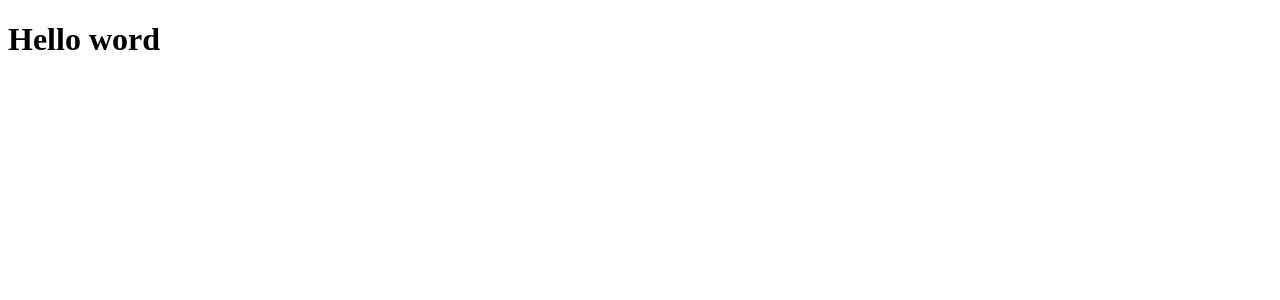
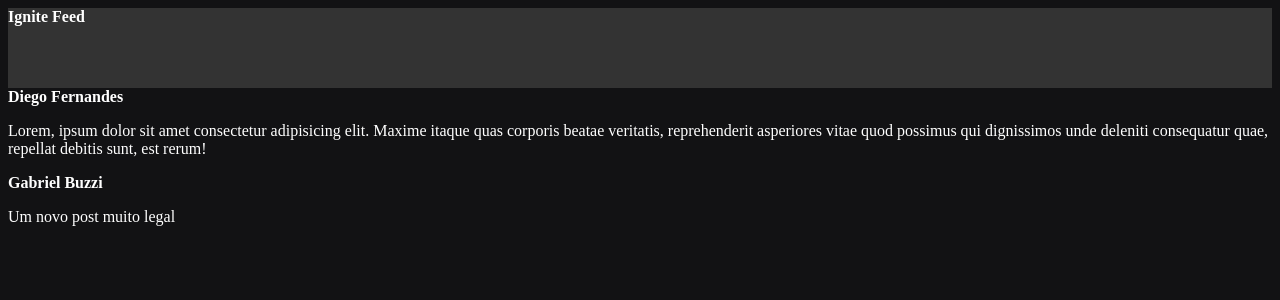
Before and after one commit to GilvaniaMoreira/ignite_feed, a React (Vite) app: page / in a window 1280 px wide. Shown: the top 300 px of the page. Built offline with nearby package versions, Linux system fonts and the light colour scheme.

Commit message:
feat: css module

```diff
--- a/src/App.jsx
+++ b/src/App.jsx
@@ -1,8 +1,24 @@
+import { Header } from './components/Header';
+import { Post } from './Post'
 
-function App() {
+import './styles.css';
+
+
+export function App() {
 
   return (
-   <h1>Hello word</h1>
+    <div>
+     <Header />
+
+    <Post
+      author="Diego Fernandes"
+      content="Lorem, ipsum dolor sit amet consectetur adipisicing elit. Maxime itaque quas corporis beatae veritatis, reprehenderit asperiores vitae quod possimus qui dignissimos unde deleniti consequatur quae, repellat debitis sunt, est rerum!"
+    />
+    <Post
+      author="Gabriel Buzzi"
+      content="Um novo post muito legal"
+    />
+    </div>
   )
 }
 
--- /dev/null
+++ b/src/Post.jsx
@@ -0,0 +1,8 @@
+export function Post(props) {
+  return (
+    <div>
+      <strong>{props.author}</strong>
+      <p>{props.content}</p>
+    </div>
+  )
+}
--- /dev/null
+++ b/src/components/Header.jsx
@@ -0,0 +1,9 @@
+import styles from './Header.module.css';
+
+export function Header() {
+  return (
+    <header className={styles.header}>
+      <strong>Ignite Feed</strong>
+    </header>
+  );
+}
--- /dev/null
+++ b/src/components/Header.module.css
@@ -0,0 +1,4 @@
+.header {
+    background: #333;
+    height: 80px;
+  }
--- a/src/main.jsx
+++ b/src/main.jsx
@@ -1,6 +1,6 @@
 import React from 'react'
 import ReactDOM from 'react-dom/client'
-import App from './App.jsx'
+import { App } from './App'
 
 
 ReactDOM.createRoot(document.getElementById('root')).render(
--- /dev/null
+++ b/src/styles.css
@@ -0,0 +1,4 @@
+body {
+    background: #121214;
+    color: #fff;
+  }
```
